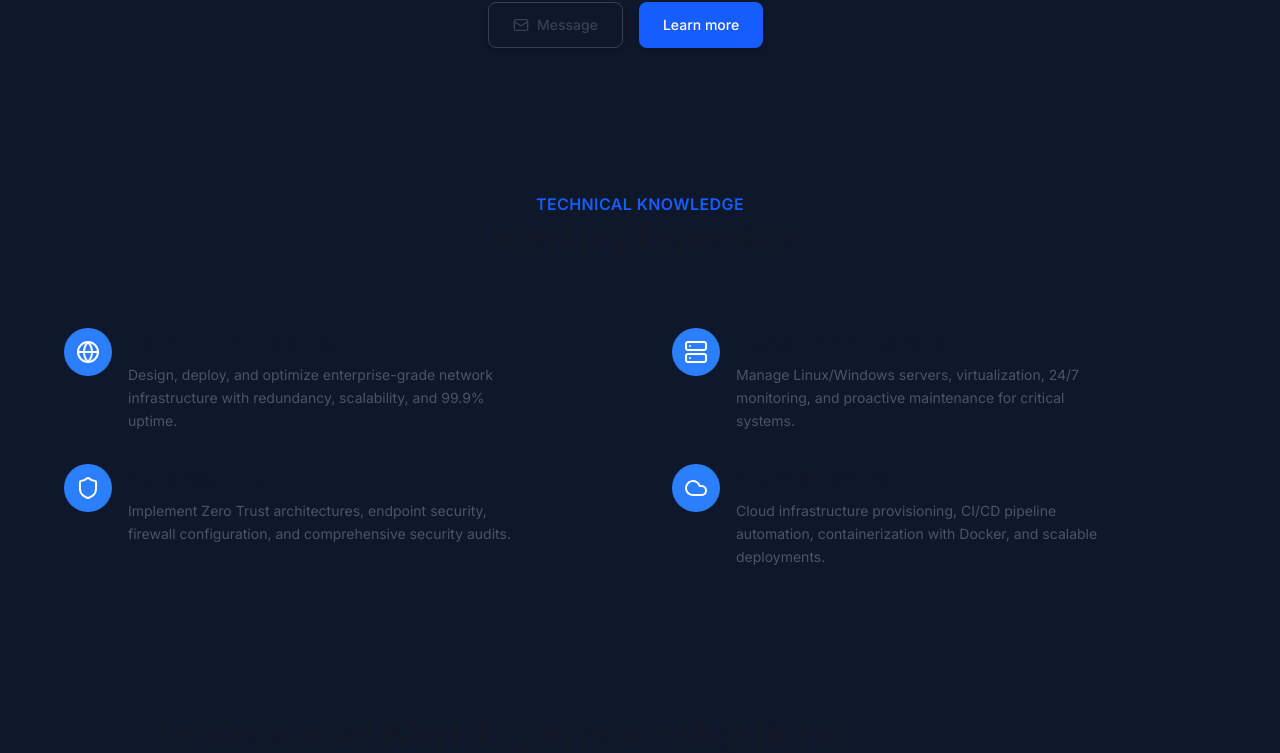
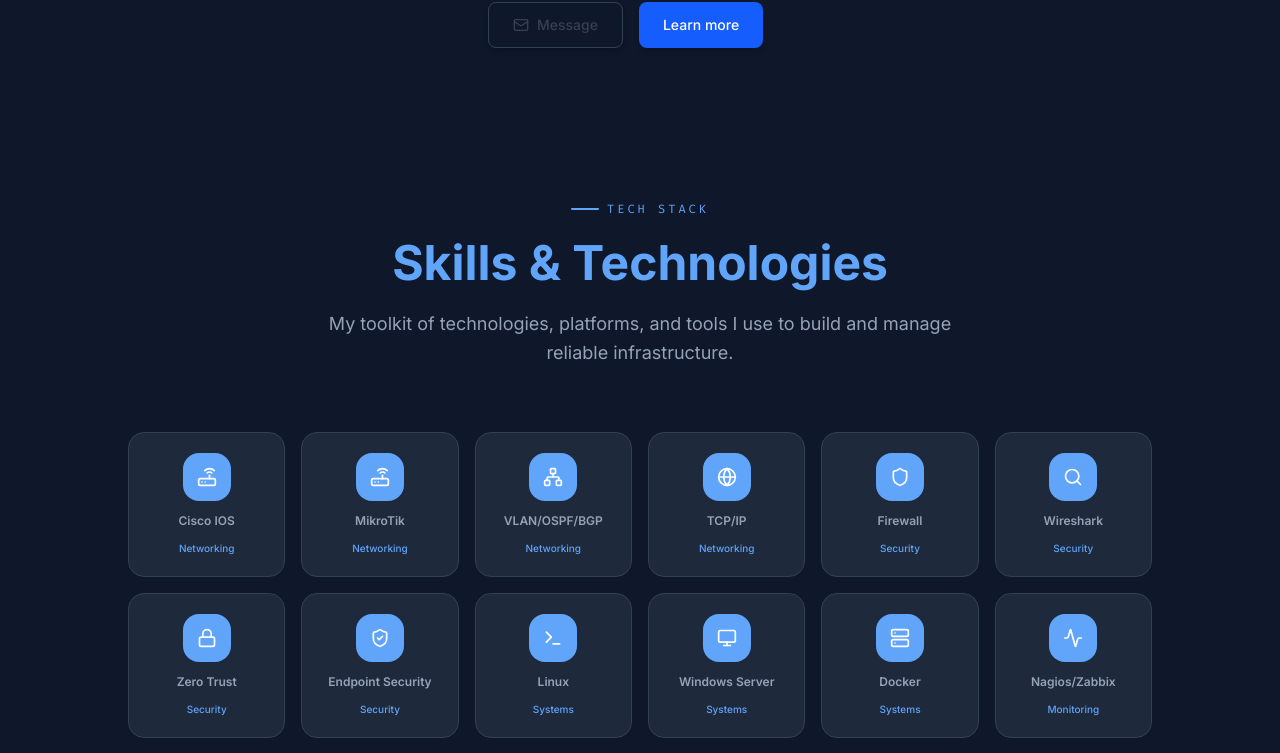
Before and after one commit to rajanchand/rajanchand.com.np, a Next.js app: page / in a window 1280 px wide. Shown: the part 696-1449 px from the top of the page. Built offline with nearby package versions, Linux system fonts and the light colour scheme.

Commit message:
updated section order for skills and services

```diff
--- a/src/app/page.tsx
+++ b/src/app/page.tsx
@@ -18,10 +18,10 @@ export default function Home() {
       <Navbar />
       <main>
         <Hero />
-        <Services />
+        <Skills />
         <Experience />
         <Projects />
-        <Skills />
+        <Services />
         <Certifications />
         <Testimonials />
         <Articles />
--- a/src/components/sections/skills.tsx
+++ b/src/components/sections/skills.tsx
@@ -7,7 +7,7 @@ import { ScrollReveal } from "@/components/ui/scroll-reveal";
 
 export function Skills() {
   return (
-    <section id="skills" className="relative z-10 py-20 md:py-28">
+    <section id="skills" className="relative z-10 pt-12 pb-20 md:pt-16 md:pb-28">
       <div className="max-w-7xl mx-auto px-4 sm:px-6 lg:px-8">
         <ScrollReveal>
           <SectionHeader
```
